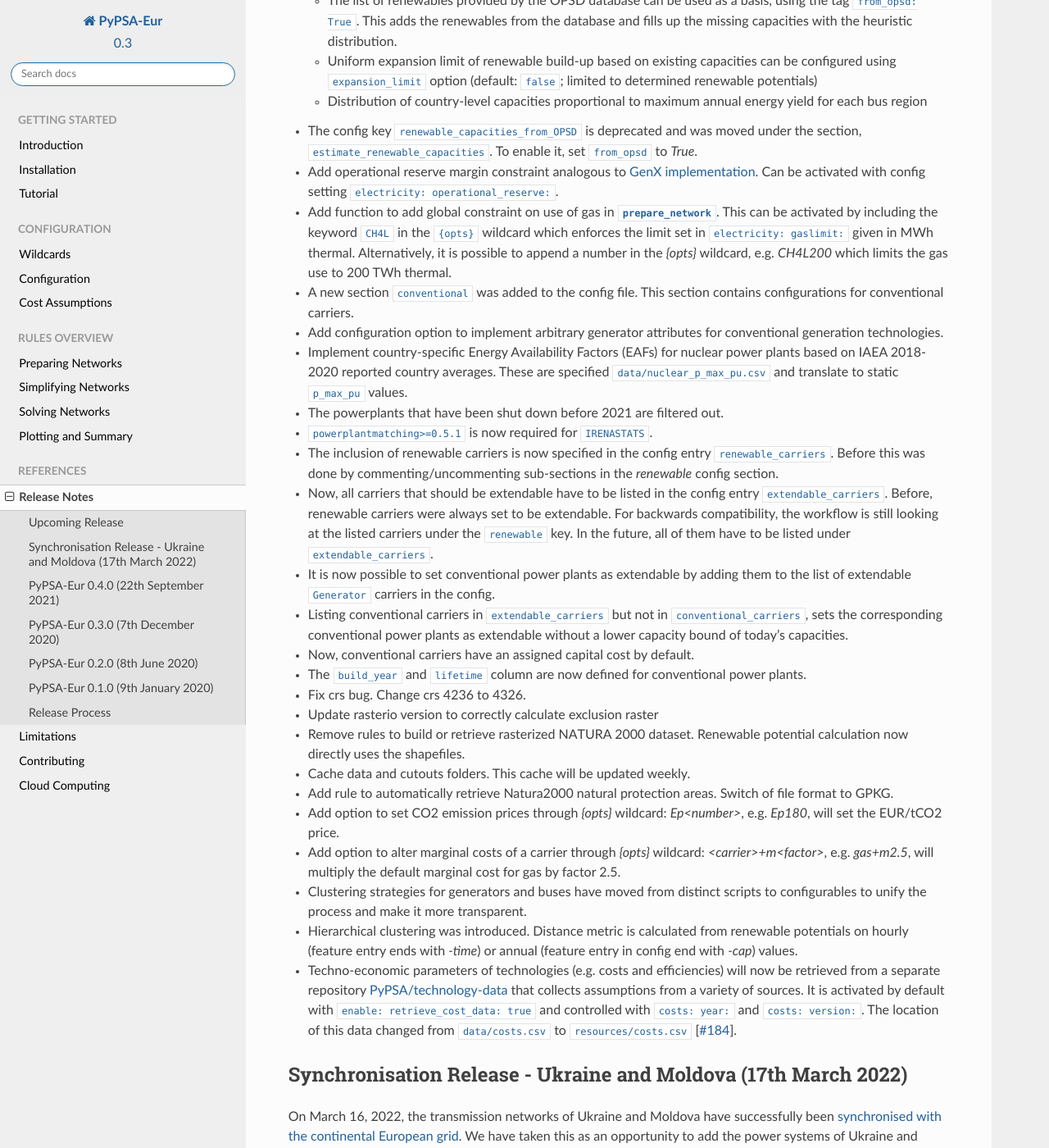
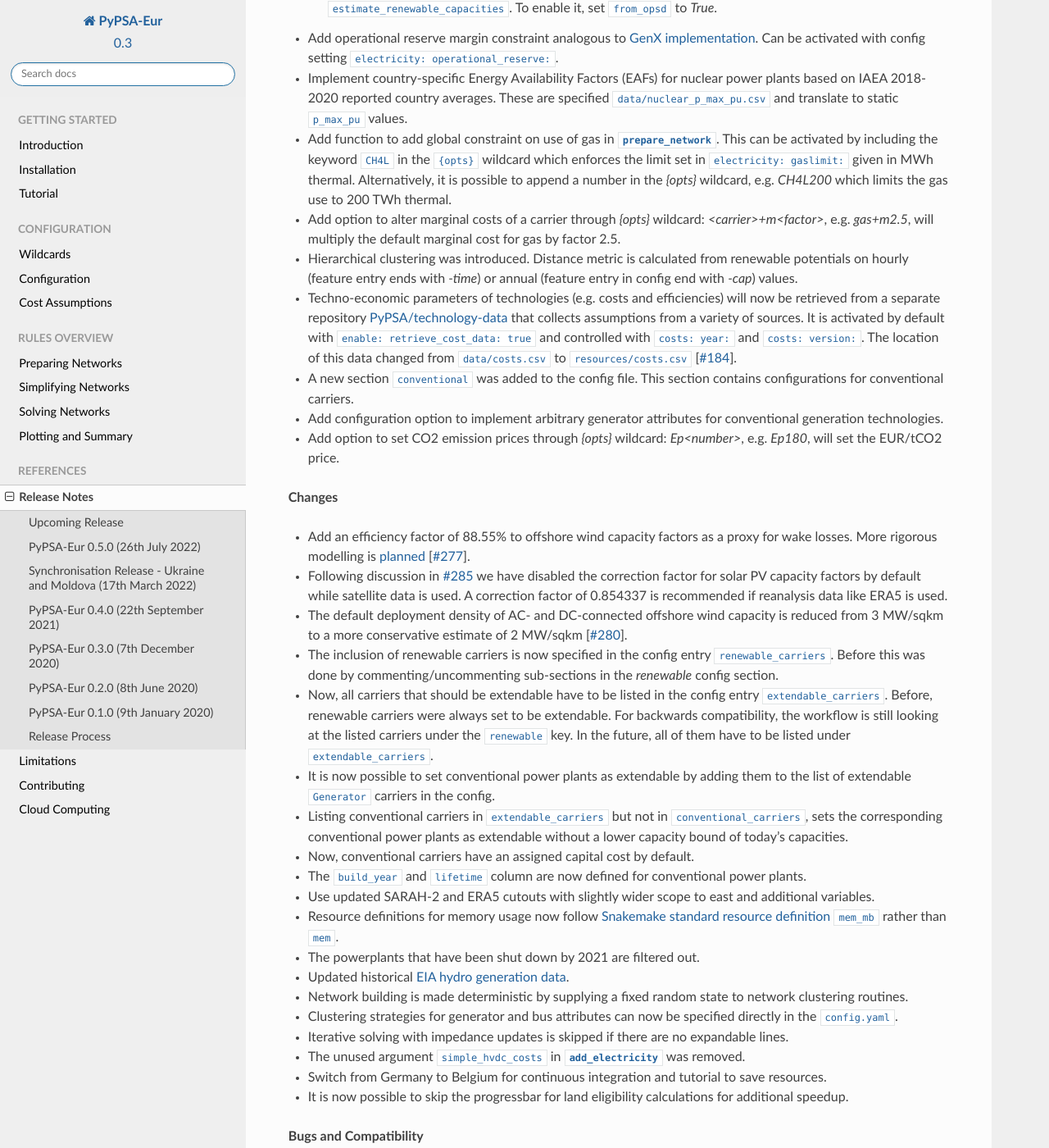
Before and after one commit to open-energy-transition/clean-firm-techs-eu, a Sphinx documentation site: the page built from doc/release_notes.rst, in a window 1280 px wide and 1400 px high, scrolled down 739 px. Shown: the whole window at 82% size. Built offline with Sphinx 7.4.7 and the Read the Docs theme 2.0.0, drawn with Linux system fonts in a browser that asks for light colours; some of the changed text lies outside the part shown.

Commit message:
prepare release notes

```diff
--- a/doc/release_notes.rst
+++ b/doc/release_notes.rst
@@ -10,92 +10,169 @@ Release Notes
 Upcoming Release
 ================
 
-* Add an efficiency factor of 88.55% to offshore wind capacity factors
-  as a proxy for wake losses. More rigorous modelling is `planned <https://github.com/PyPSA/pypsa-eur/issues/153>`_
-  [`#277 <https://github.com/PyPSA/pypsa-eur/pull/277>`_].
+* new feature
 
-* The default deployment density of AC- and DC-connected offshore wind capacity is reduced from 3 MW/sqkm
-  to a more conservative estimate of 2 MW/sqkm [`#280 <https://github.com/PyPSA/pypsa-eur/pull/280>`_].
+PyPSA-Eur 0.5.0 (26th July 2022)
+=====================================
 
-* Following discussion in `#285 <https://github.com/PyPSA/pypsa-eur/issues/285>`_ we have disabled the
-  correction factor for solar PV capacity factors by default while satellite data is used.
-  A correction factor of 0.854337 is recommended if reanalysis data like ERA5 is used.
-
-* Resource definitions for memory usage now follow `Snakemake standard resource definition <https://snakemake.readthedocs.io/en/stable/snakefiles/rules.html#standard-resources>`_ ``mem_mb`` rather than ``mem``.
-
-* Network building is made deterministic by supplying a fixed random state to network clustering routines.
+**New Features**
 
 * New network topology extracted from the ENTSO-E interactive map.
 
-* The unused argument ``simple_hvdc_costs`` in :mod:`add_electricity` was removed.
-
-* Iterative solving with impedance updates is skipped if there are no expandable lines.
-
-* Switch from Germany to Belgium for continuous integration and tutorial to save resources.
-
-* Use updated SARAH-2 and ERA5 cutouts with slightly wider scope to east and additional variables.
-
-* Added existing renewable capacities for all countries based on IRENA statistics (IRENASTAT) using new ``powerplantmatching`` version:
+* Added existing renewable capacities for all countries based on IRENA
+  statistics (IRENASTAT) using new ``powerplantmatching`` version:
   * The corresponding ``config`` entries changed, cf. ``config.default.yaml``:
     * old: ``estimate_renewable_capacities_from_capacity_stats``
     * new: ``estimate_renewable_capacities``
   * The estimation is endabled by setting the subkey ``enable`` to ``True``.
-  * Configuration of reference year for capacities can be configured (default: ``2020``)
-  * The list of renewables provided by the OPSD database can be used as a basis, using the tag ``from_opsd: True``. This adds the renewables from the database and fills up the missing capacities with the heuristic distribution.
-  * Uniform expansion limit of renewable build-up based on existing capacities can be configured using ``expansion_limit`` option
-    (default: ``false``; limited to determined renewable potentials)
-  * Distribution of country-level capacities proportional to maximum annual energy yield for each bus region
+  * Configuration of reference year for capacities can be configured (default:
+    ``2020``)
+  * The list of renewables provided by the OPSD database can be used as a basis,
+    using the tag ``from_opsd: True``. This adds the renewables from the
+    database and fills up the missing capacities with the heuristic
+    distribution.
+  * Uniform expansion limit of renewable build-up based on existing capacities
+    can be configured using ``expansion_limit`` option (default: ``false``;
+    limited to determined renewable potentials)
+  * Distribution of country-level capacities proportional to maximum annual
+    energy yield for each bus region
+  * The config key ``renewable_capacities_from_OPSD`` is deprecated and was moved
+    under the section, ``estimate_renewable_capacities``. To enable it, set
+    ``from_opsd`` to `True`.
 
-* The config key ``renewable_capacities_from_OPSD`` is deprecated and was moved under the section, ``estimate_renewable_capacities``. To enable it, set ``from_opsd`` to `True`.
+* Add operational reserve margin constraint analogous to `GenX implementation
+  <https://genxproject.github.io/GenX/dev/core/#Reserves>`_. Can be activated
+  with config setting ``electricity: operational_reserve:``.
 
-* Add operational reserve margin constraint analogous to `GenX implementation <https://genxproject.github.io/GenX/dev/core/#Reserves>`_.
-  Can be activated with config setting ``electricity: operational_reserve:``.
+* Implement country-specific  Energy Availability Factors (EAFs) for nuclear
+  power plants based on IAEA 2018-2020 reported country averages. These are
+  specified ``data/nuclear_p_max_pu.csv`` and translate to static ``p_max_pu``
+  values.
 
-* Add function to add global constraint on use of gas in :mod:`prepare_network`. This can be activated by including the keyword ``CH4L`` in the ``{opts}`` wildcard which enforces the limit set in ``electricity: gaslimit:`` given in MWh thermal. Alternatively, it is possible to append a number in the `{opts}` wildcard, e.g. `CH4L200` which limits the gas use to 200 TWh thermal.
+* Add function to add global constraint on use of gas in :mod:`prepare_network`.
+  This can be activated by including the keyword ``CH4L`` in the ``{opts}``
+  wildcard which enforces the limit set in ``electricity: gaslimit:`` given in
+  MWh thermal. Alternatively, it is possible to append a number in the `{opts}`
+  wildcard, e.g. `CH4L200` which limits the gas use to 200 TWh thermal.
 
-* A new section ``conventional`` was added to the config file. This section contains configurations for conventional carriers.
+* Add option to alter marginal costs of a carrier through `{opts}` wildcard:
+  `<carrier>+m<factor>`, e.g. `gas+m2.5`, will multiply the default marginal
+  cost for gas by factor 2.5.
 
-* Add configuration option to implement arbitrary generator attributes for conventional generation technologies.
+* Hierarchical clustering was introduced. Distance metric is calculated from
+  renewable potentials on hourly (feature entry ends with `-time`) or annual
+  (feature entry in config end with `-cap`) values.
 
-* Implement country-specific  Energy Availability Factors (EAFs) for nuclear power plants based on IAEA 2018-2020 reported country averages. These are specified ``data/nuclear_p_max_pu.csv`` and translate to static ``p_max_pu`` values.
+* Techno-economic parameters of technologies (e.g. costs and efficiencies) will
+  now be retrieved from a separate repository `PyPSA/technology-data
+  <https://github.com/pypsa/technology-data>`_ that collects assumptions from a
+  variety of sources. It is activated by default with ``enable:
+  retrieve_cost_data: true`` and controlled with ``costs: year:`` and ``costs:
+  version:``. The location of this data changed from ``data/costs.csv`` to
+  ``resources/costs.csv`` [`#184
+  <https://github.com/PyPSA/pypsa-eur/pull/184>`_].
 
-* The powerplants that have been shut down before 2021 are filtered out.
+* A new section ``conventional`` was added to the config file. This section
+  contains configurations for conventional carriers.
+
+* Add configuration option to implement arbitrary generator attributes for
+  conventional generation technologies.
+
+* Add option to set CO2 emission prices through `{opts}` wildcard: `Ep<number>`,
+  e.g. `Ep180`, will set the EUR/tCO2 price.
+
+**Changes**
+
+* Add an efficiency factor of 88.55% to offshore wind capacity factors as a
+  proxy for wake losses. More rigorous modelling is `planned
+  <https://github.com/PyPSA/pypsa-eur/issues/153>`_ [`#277
+  <https://github.com/PyPSA/pypsa-eur/pull/277>`_].
+
+* Following discussion in `#285
+  <https://github.com/PyPSA/pypsa-eur/issues/285>`_ we have disabled the
+  correction factor for solar PV capacity factors by default while satellite
+  data is used. A correction factor of 0.854337 is recommended if reanalysis
+  data like ERA5 is used.
+
+* The default deployment density of AC- and DC-connected offshore wind capacity
+  is reduced from 3 MW/sqkm to a more conservative estimate of 2 MW/sqkm [`#280
+  <https://github.com/PyPSA/pypsa-eur/pull/280>`_].
+
+* The inclusion of renewable carriers is now specified in the config entry
+  ``renewable_carriers``. Before this was done by commenting/uncommenting
+  sub-sections in the `renewable` config section.
+
+* Now, all carriers that should be extendable have to be listed in the config
+  entry ``extendable_carriers``. Before, renewable carriers were always set to
+  be extendable. For backwards compatibility, the workflow is still looking at
+  the listed carriers under the ``renewable`` key. In the future, all of them
+  have to be listed under ``extendable_carriers``.
+
+* It is now possible to set conventional power plants as extendable by adding
+  them to the list of extendable ``Generator`` carriers in the config.
+
+* Listing conventional carriers in ``extendable_carriers`` but not in
+  ``conventional_carriers``, sets the corresponding conventional power plants as
+  extendable without a lower capacity bound of today's capacities.
+
+* Now, conventional carriers have an assigned capital cost by default.
+
+* The ``build_year`` and ``lifetime`` column are now defined for conventional
+  power plants.
+
+* Use updated SARAH-2 and ERA5 cutouts with slightly wider scope to east and
+  additional variables.
+
+* Resource definitions for memory usage now follow `Snakemake standard resource
+  definition
+  <https://snakemake.readthedocs.io/en/stable/snakefiles/rules.html#standard-resources>`_
+  ``mem_mb`` rather than ``mem``.
+
+* The powerplants that have been shut down by 2021 are filtered out.
+
+* Updated historical `EIA hydro generation data <https://www.eia.gov/international/data/world>`_.
+
+* Network building is made deterministic by supplying a fixed random state to
+  network clustering routines.
+
+* Clustering strategies for generator and bus attributes can now be specified directly in the ``config.yaml``.
+
+* Iterative solving with impedance updates is skipped if there are no expandable
+  lines.
+
+* The unused argument ``simple_hvdc_costs`` in :mod:`add_electricity` was
+  removed.
+
+* Switch from Germany to Belgium for continuous integration and tutorial to save
+  resources.
+
+* It is now possible to skip the progressbar for land eligibility calculations for additional speedup.
+
+**Bugs and Compatibility**
+
+* Fix crs bug. Change crs 4236 to 4326.
 
 * ``powerplantmatching>=0.5.1`` is now required for ``IRENASTATS``.
 
-* The inclusion of renewable carriers is now specified in the config entry ``renewable_carriers``. Before this was done by commenting/uncommenting sub-sections in the `renewable` config section.
+* Update rasterio version to correctly calculate exclusion raster.
 
-* Now, all carriers that should be extendable have to be listed in the config entry ``extendable_carriers``. Before, renewable carriers were always set to be extendable. For backwards compatibility, the workflow is still looking at the listed carriers under the ``renewable`` key. In the future, all of them have to be listed under ``extendable_carriers``.
+* It is now possible to run the workflow with only landlocked countries.
 
-* It is now possible to set conventional power plants as extendable by adding them to the list of extendable ``Generator`` carriers in the config.
+* Bugfixes for manual load adjustments across years.
 
-* Listing conventional carriers in ``extendable_carriers`` but not in ``conventional_carriers``, sets the corresponding conventional power plants as extendable without a lower capacity bound of today's capacities.
+* Enable parallel computing with new dask version.
 
-* Now, conventional carriers have an assigned capital cost by default.
+* Restore compatibility of ``mock_snakemake`` with lastest Snakemake versions.
 
-* The ``build_year`` and ``lifetime`` column are now defined for conventional power plants.
+* Script ``build_bus_regions``: move voronoi partition from vresutils to script.
 
-* Fix crs bug. Change crs 4236 to 4326.
+* Script ``add_electricity``: remove ``vresutils.costdata.annuity`` dependency.
 
-* Update rasterio version to correctly calculate exclusion raster
+* Fix the plot_network snakemake rule.
 
-* Remove rules to build or retrieve rasterized NATURA 2000 dataset. Renewable potential calculation now directly uses the shapefiles.
+* Compatibility with pandas 1.4. Address deprecations.
 
-* Cache data and cutouts folders. This cache will be updated weekly.
-
-* Add rule to automatically retrieve Natura2000 natural protection areas. Switch of file format to GPKG.
-* Add option to set CO2 emission prices through `{opts}` wildcard: `Ep<number>`, e.g. `Ep180`, will set the EUR/tCO2 price.
-
-* Add option to alter marginal costs of a carrier through `{opts}` wildcard: `<carrier>+m<factor>`, e.g. `gas+m2.5`, will multiply the default marginal cost for gas by factor 2.5.
-
-* Clustering strategies for generators and buses have moved from distinct scripts to configurables to unify the process and make it more transparent.
-
-* Hierarchical clustering was introduced. Distance metric is calculated from renewable potentials on hourly (feature entry ends with `-time`) or annual (feature entry in config end with `-cap`) values.
-
-* Techno-economic parameters of technologies (e.g. costs and efficiencies) will now be retrieved from a separate repository `PyPSA/technology-data <https://github.com/pypsa/technology-data>`_
-  that collects assumptions from a variety of sources. It is activated by default with ``enable: retrieve_cost_data: true`` and controlled with ``costs: year:`` and ``costs: version:``.
-  The location of this data changed from ``data/costs.csv`` to ``resources/costs.csv``
-  [`#184 <https://github.com/PyPSA/pypsa-eur/pull/184>`_].
+* Restore Windows compatibility by using ``shutil.move`` rather than ``mv``.
 
 
 Synchronisation Release - Ukraine and Moldova (17th March 2022)
```
